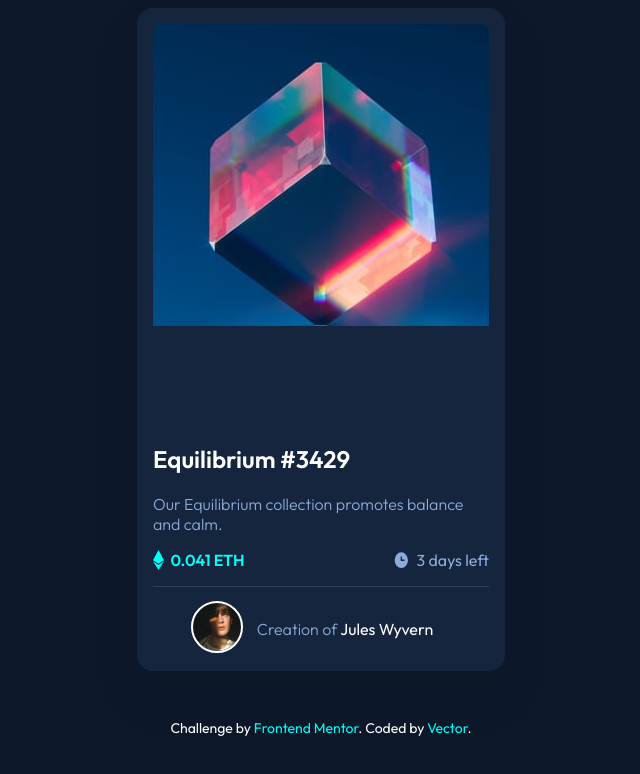
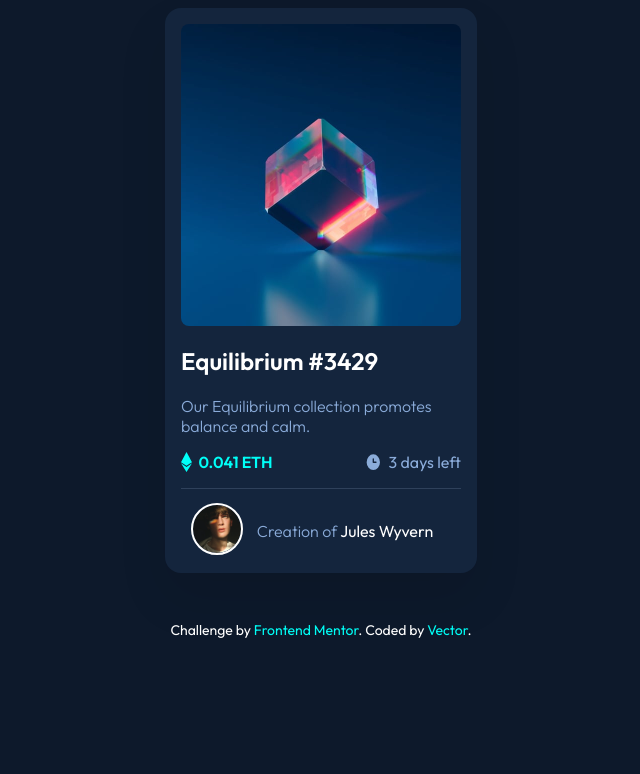
Before and after one commit to VectorGits/nft-card-project, a plain HTML site: page index.html in a window 1280 px wide. Shown: the whole page, without its empty margins (319-959 px from the left). Drawn offline with Linux system fonts and the light colour scheme; files whose address does not match are found by name.

Commit message:
final changes to project

```diff
--- a/style.css
+++ b/style.css
@@ -25,7 +25,7 @@ body {
 
 .card {
     position: relative;
-    /* width: 280px; */
+    width: 280px;
     /* outline: 2px solid blue; */
     max-width: 21rem;
     max-height: 100vh;
@@ -48,9 +48,10 @@ h1 {
     width: 100%;
     height: 50vh;
     max-height: 302px;
-    background: url('images/image-equilibrium.jpg');
+    background-image: url('images/image-equilibrium.jpg');
     background-position: center;
     background-position: fixed;
+    background-size: cover;
 }
 
 h1:hover {
@@ -98,7 +99,7 @@ h1:hover {
 .img1 {
     /* transform: scale(.3); */
     width: 100%;
-    height: 50vh;
+    height: 100%;
     /* height: 15%; */
     /* margin-inline: auto; */
     /* margin-top: 2px; */
```
Also changed, not shown: index.html (+2 -0 lines), images/Screenshot.jpg (added), 2 other files.
